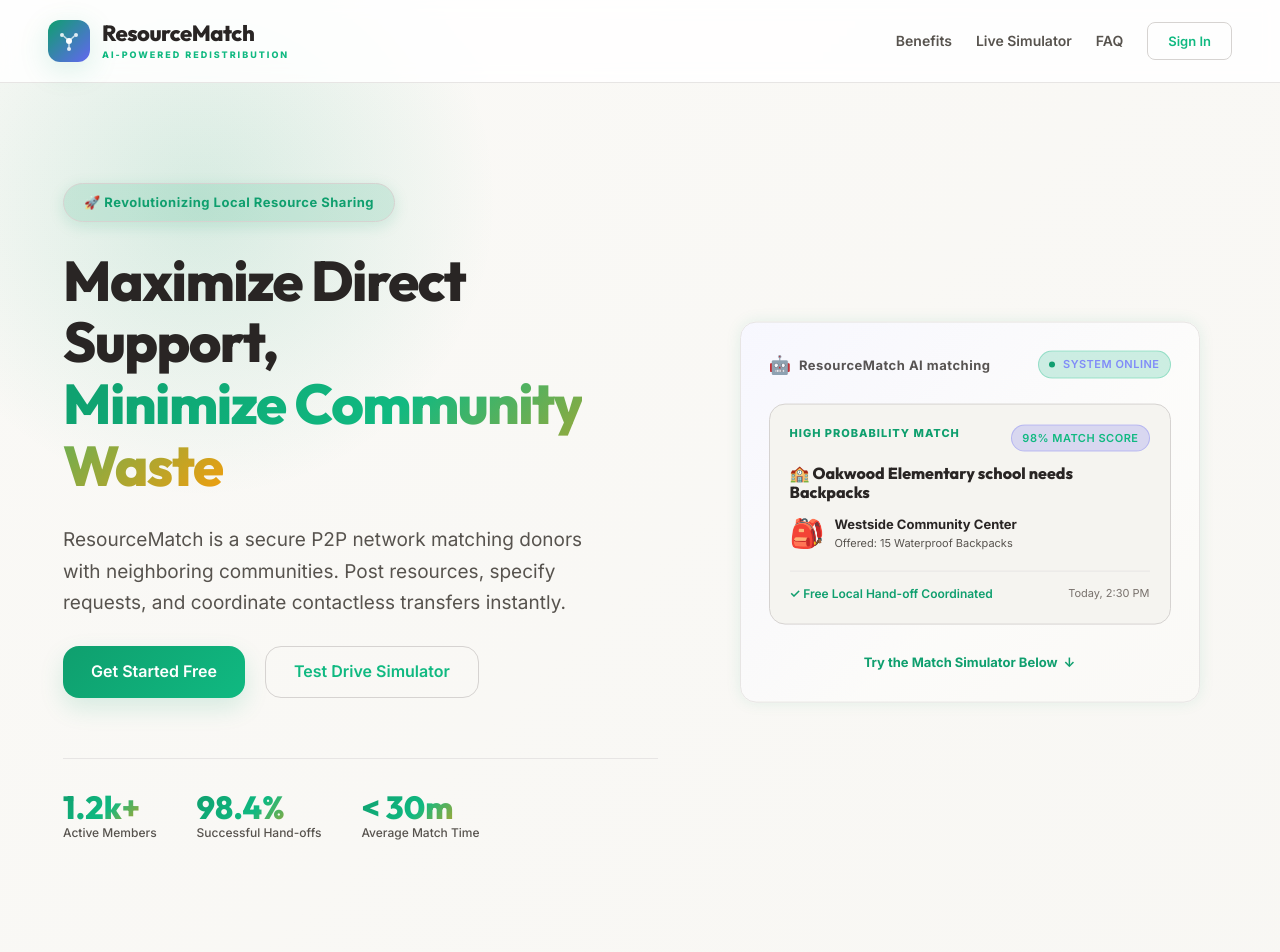
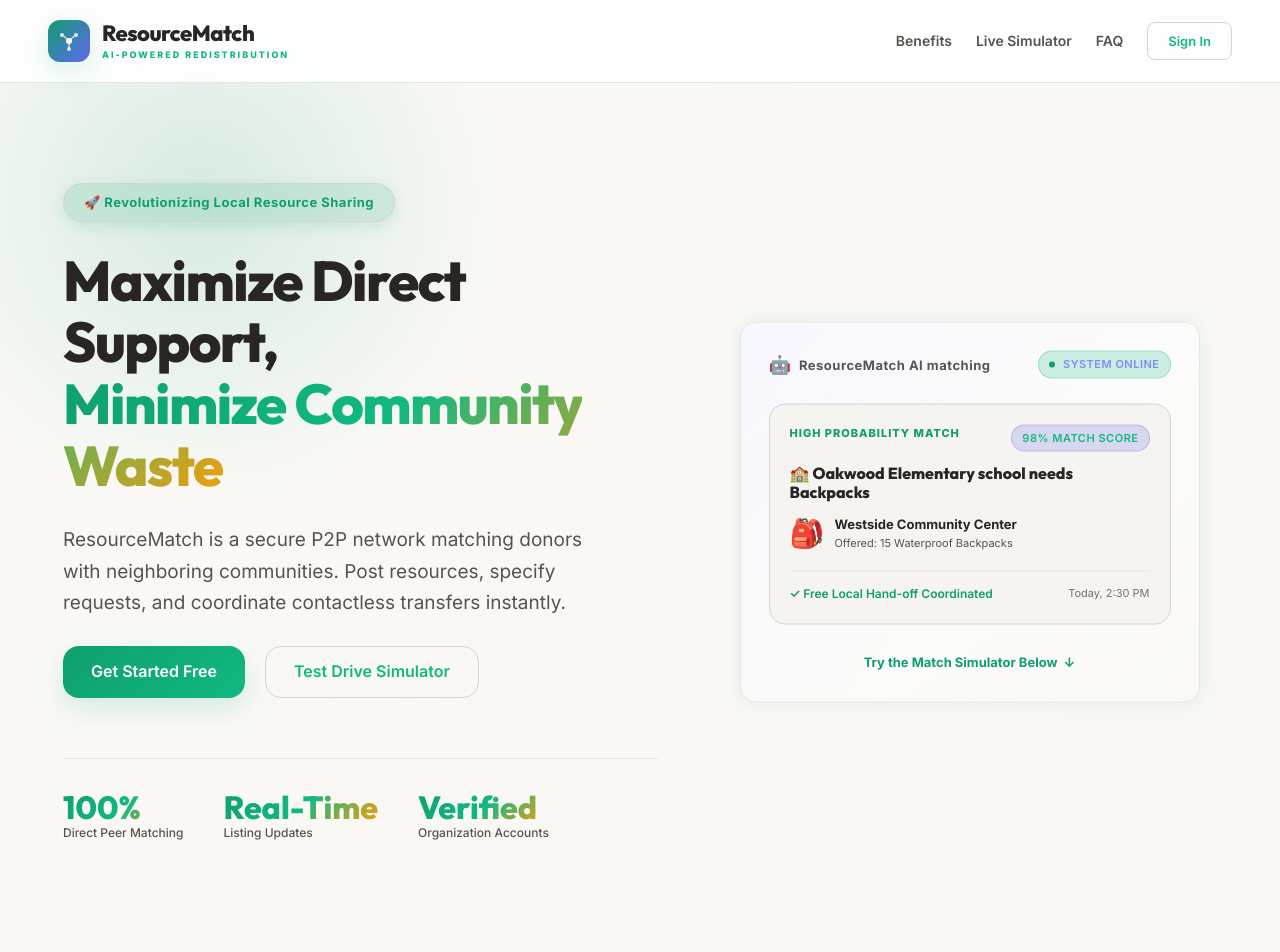
Before and after one commit to akhilants134/Capstone_Project, a Next.js app in the folder client/: page / in a window 1280 px wide. Shown: the top 952 px of the page. Built offline with nearby package versions, Linux system fonts and the light colour scheme; no server answers.

Commit message:
fix: replace inflated static figures with realistic platform feature indicators

```diff
--- a/client/src/page-views/LandingPage.jsx
+++ b/client/src/page-views/LandingPage.jsx
@@ -339,16 +339,16 @@ export default function LandingPage() {
 
             <div style={{ display: "flex", gap: "40px", marginTop: "32px", borderTop: "1px solid var(--border)", paddingTop: "32px" }}>
               <div>
-                <div className="stat-number">1.2k+</div>
-                <div style={{ fontSize: "12px", color: "var(--text-secondary)", fontWeight: 500 }}>Active Members</div>
+                <div className="stat-number">100%</div>
+                <div style={{ fontSize: "12px", color: "var(--text-secondary)", fontWeight: 500 }}>Direct Peer Matching</div>
               </div>
               <div>
-                <div className="stat-number">98.4%</div>
-                <div style={{ fontSize: "12px", color: "var(--text-secondary)", fontWeight: 500 }}>Successful Hand-offs</div>
+                <div className="stat-number">Real-Time</div>
+                <div style={{ fontSize: "12px", color: "var(--text-secondary)", fontWeight: 500 }}>Listing Updates</div>
               </div>
               <div>
-                <div className="stat-number">&lt; 30m</div>
-                <div style={{ fontSize: "12px", color: "var(--text-secondary)", fontWeight: 500 }}>Average Match Time</div>
+                <div className="stat-number">Verified</div>
+                <div style={{ fontSize: "12px", color: "var(--text-secondary)", fontWeight: 500 }}>Organization Accounts</div>
               </div>
             </div>
           </div>
--- a/client/src/page-views/LoginPage.jsx
+++ b/client/src/page-views/LoginPage.jsx
@@ -81,9 +81,9 @@ export default function LoginPage({ navigate, onLogin }) {
           {/* Stats */}
           <div style={{ display: 'grid', gridTemplateColumns: 'repeat(3, 1fr)', gap: '16px' }}>
             {[
-              { num: '2,400+', label: 'Resources Listed' },
-              { num: '850+',   label: 'Active Donors' },
-              { num: '94%',    label: 'Match Rate' },
+              { num: 'Direct', label: 'Peer Matching' },
+              { num: 'Verified', label: 'Organizations' },
+              { num: 'Instant', label: 'Notifications' },
             ].map(stat => (
               <div key={stat.label} style={{
                 background: 'rgba(99,102,241,0.08)', border: '1px solid var(--border)',
```
